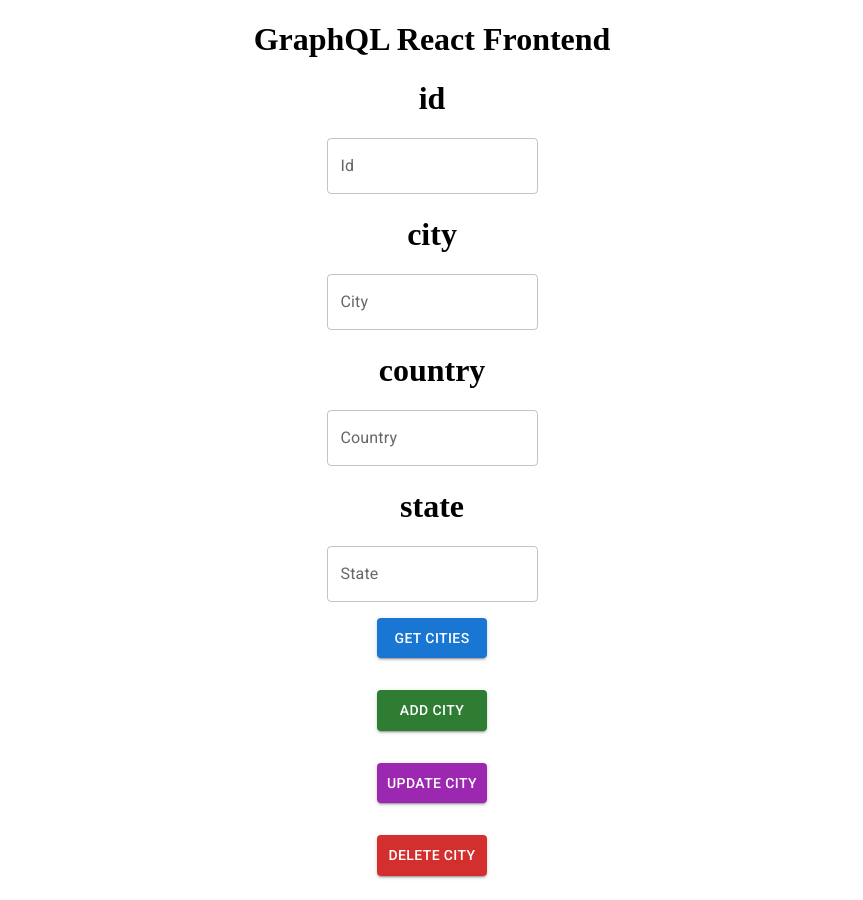
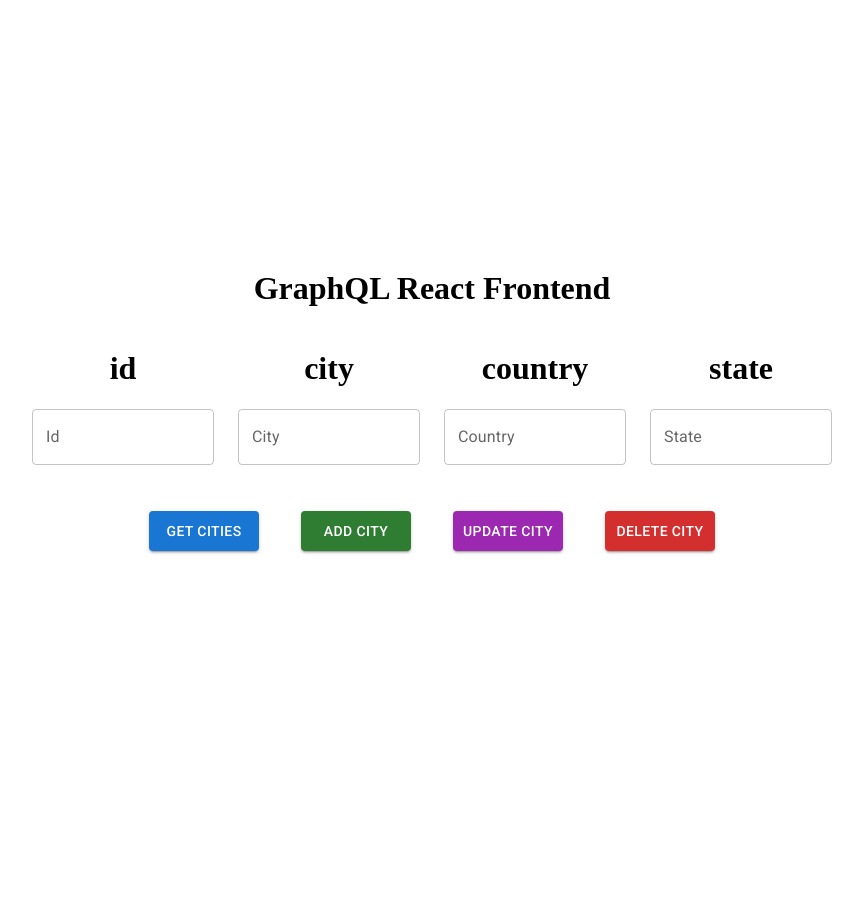
Before and after one commit to jrig95/graphql-frontend-example, a React (Create React App) app: page / in a window 1280 px wide. Shown: the whole page, without its empty margins (208-1071 px from the left). After the commit the page ends 816 px from the top, so only its background shows below. Built offline with nearby package versions, Linux system fonts and the light colour scheme.

Commit message:
created form components using MUI and set up a grid system

```diff
--- a/src/App.js
+++ b/src/App.js
@@ -11,7 +11,7 @@ import FormCard from './components/Form/FormCard.jsx'
 function App() {
 
   return (
-    <div className="App">
+    <div className="App" style={{  alignItems: "center", display: 'flex', justifyContent:'center', height: '100vh' }}>
       <FormCard />
 
 
--- a/src/components/Form/FormCard.jsx
+++ b/src/components/Form/FormCard.jsx
@@ -4,6 +4,7 @@ import { useState } from "react";
 import { useLazyQuery, useMutation } from "@apollo/client";
 import { gql } from "@apollo/client";
 import Input from "../UI/InputField.jsx"
+import { Grid } from "@mui/material";
 
 const CITIESQUERY = gql`
   query Cities {
@@ -104,9 +105,21 @@ const FormCard = () => {
     }
   );
   return (
-    <div>
+    <div style={{ width: 800, alignItems: "center", justifyContent: "center" }}>
+      <div
+        style={{
+          display: "flex",
+          justifyContent: "center",
+          alignItems: "center",
+          flexDirection: "column",
+        }}
+      >
+        <div
+          style={{ width: 800, alignItems: "center", justifyContent: "center", marginBottom: 30 }}
+        >
           <h1>GraphQL React Frontend</h1>
-      <div>
+          <Grid container spacing={3}>
+            <Grid item xs={3}>
               <h1>id</h1>
               <Input
                 variant="outlined"
@@ -116,6 +129,9 @@ const FormCard = () => {
                 value={id}
                 onChange={handleIdChange}
               />
+            </Grid>
+
+            <Grid item xs={3}>
               <h1>city</h1>
               <Input
                 variant="outlined"
@@ -125,6 +141,9 @@ const FormCard = () => {
                 value={city}
                 onChange={handleCityChange}
               />
+            </Grid>
+
+            <Grid item xs={3}>
               <h1>country</h1>
               <Input
                 variant="outlined"
@@ -134,6 +153,9 @@ const FormCard = () => {
                 value={country}
                 onChange={handleCountryChange}
               />
+            </Grid>
+
+            <Grid item xs={3}>
               <h1>state</h1>
               <Input
                 variant="outlined"
@@ -143,14 +165,29 @@ const FormCard = () => {
                 value={state}
                 onChange={handleStateChange}
               />
+            </Grid>
+          </Grid>
+        </div>
 
+        <div
+          style={{
+            width: 600,
+            display: "flex",
+            justifyContent: "center",
+            alignItems: "center",
+          }}
+        >
+          <Grid container spacing={1}>
+            <Grid item xs={3}>
               <MyButton
                 onClick={getCities}
                 variant="contained"
                 text="Get Cities"
                 sx={{ width: 110, padding: 1, margin: 2 }}
               ></MyButton>
+            </Grid>
 
+            <Grid item xs={3}>
               <MyButton
                 onClick={() =>
                   createCity({
@@ -162,7 +199,9 @@ const FormCard = () => {
                 variant="contained"
                 sx={{ width: 110, padding: 1, margin: 2 }}
               ></MyButton>
+            </Grid>
 
+            <Grid item xs={3}>
               <MyButton
                 onClick={() =>
                   updateCity({
@@ -179,7 +218,9 @@ const FormCard = () => {
                 variant="contained"
                 sx={{ width: 110, padding: 1, margin: 2 }}
               ></MyButton>
+            </Grid>
 
+            <Grid item xs={3}>
               <MyButton
                 onClick={() => deleteCity({ variables: { id: parseInt(id) } })}
                 text="Delete City"
@@ -187,6 +228,9 @@ const FormCard = () => {
                 variant="contained"
                 sx={{ width: 110, padding: 1, margin: 2 }}
               ></MyButton>
+            </Grid>
+          </Grid>
+        </div>
       </div>
     </div>
   );
```
Lines whose indentation alone changed are shown as unchanged.
